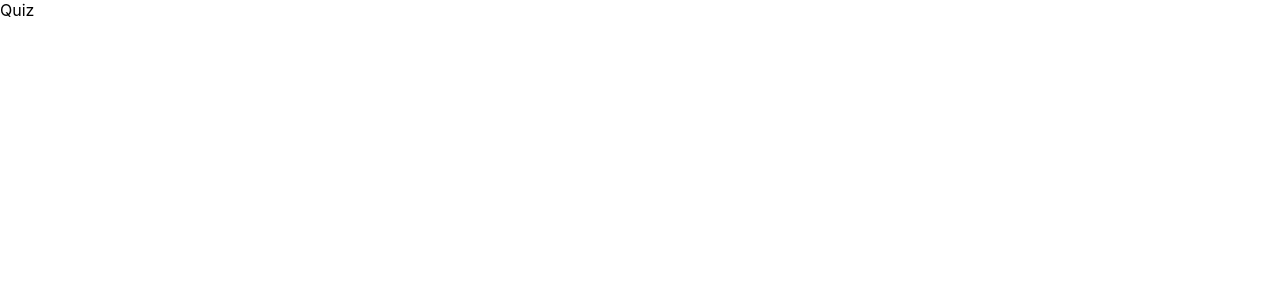
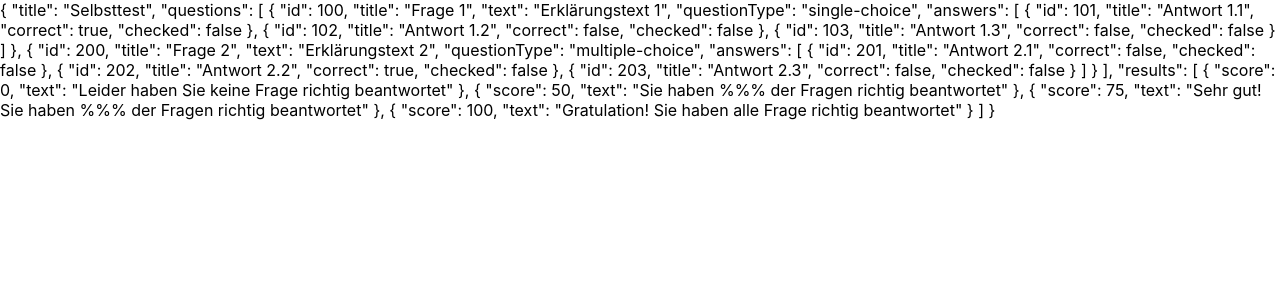
Before and after one commit to neno/quizzy, a React (Create React App) app: page / in a window 1280 px wide. Shown: the top 300 px of the page. Built offline with nearby package versions, Linux system fonts and the light colour scheme.

Commit message:
Display loaded data

```diff
--- a/src/components/App.tsx
+++ b/src/components/App.tsx
@@ -11,7 +11,11 @@ const App: React.FC = () => {
         return <div>{state.error}</div>;
     }
 
-    return <div>Quiz</div>;
+    return state.quiz ? (
+        <div>{JSON.stringify(state.quiz, null, 2)}</div>
+    ) : (
+        <div>Loading…</div>
+    );
 };
 
 export default App;
```
